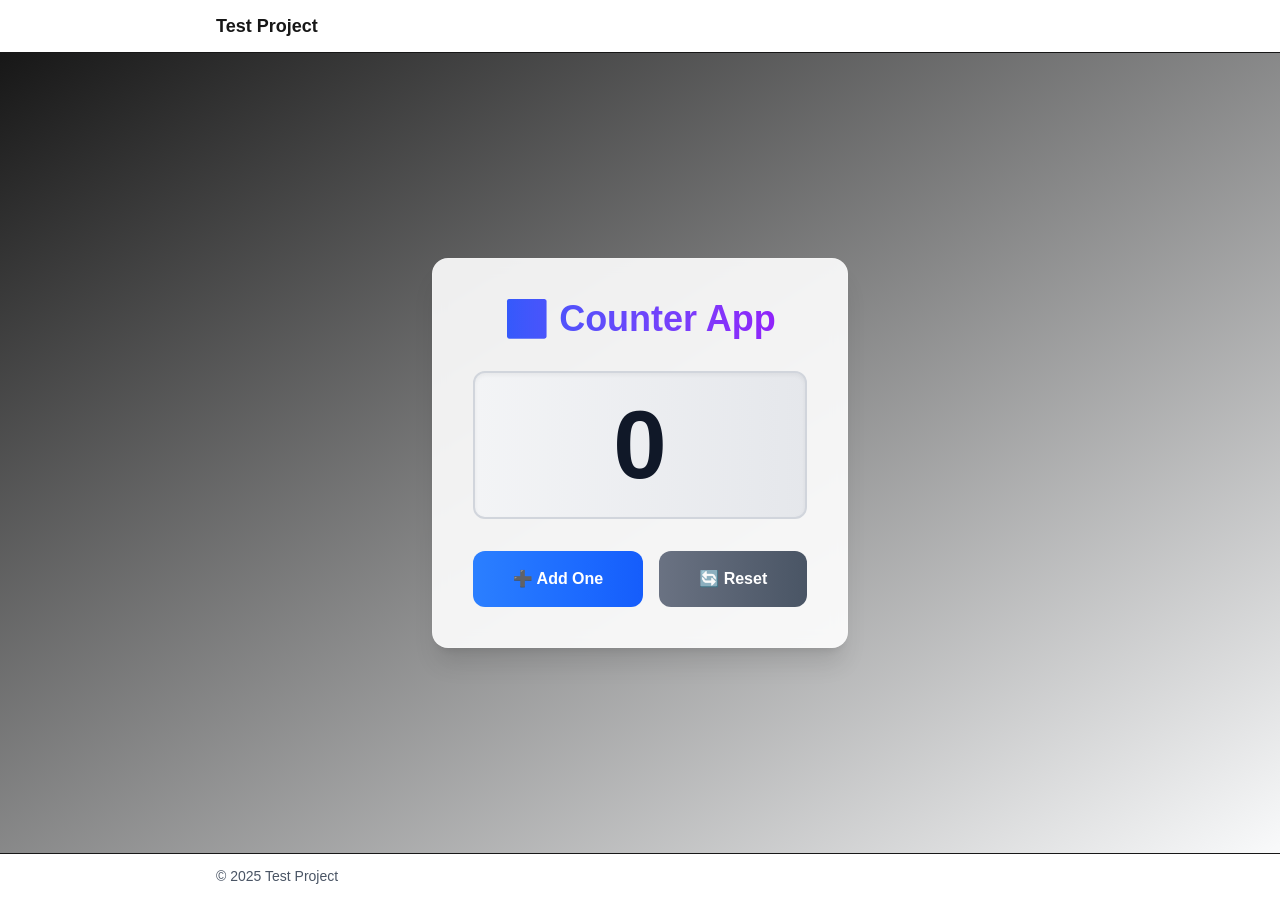
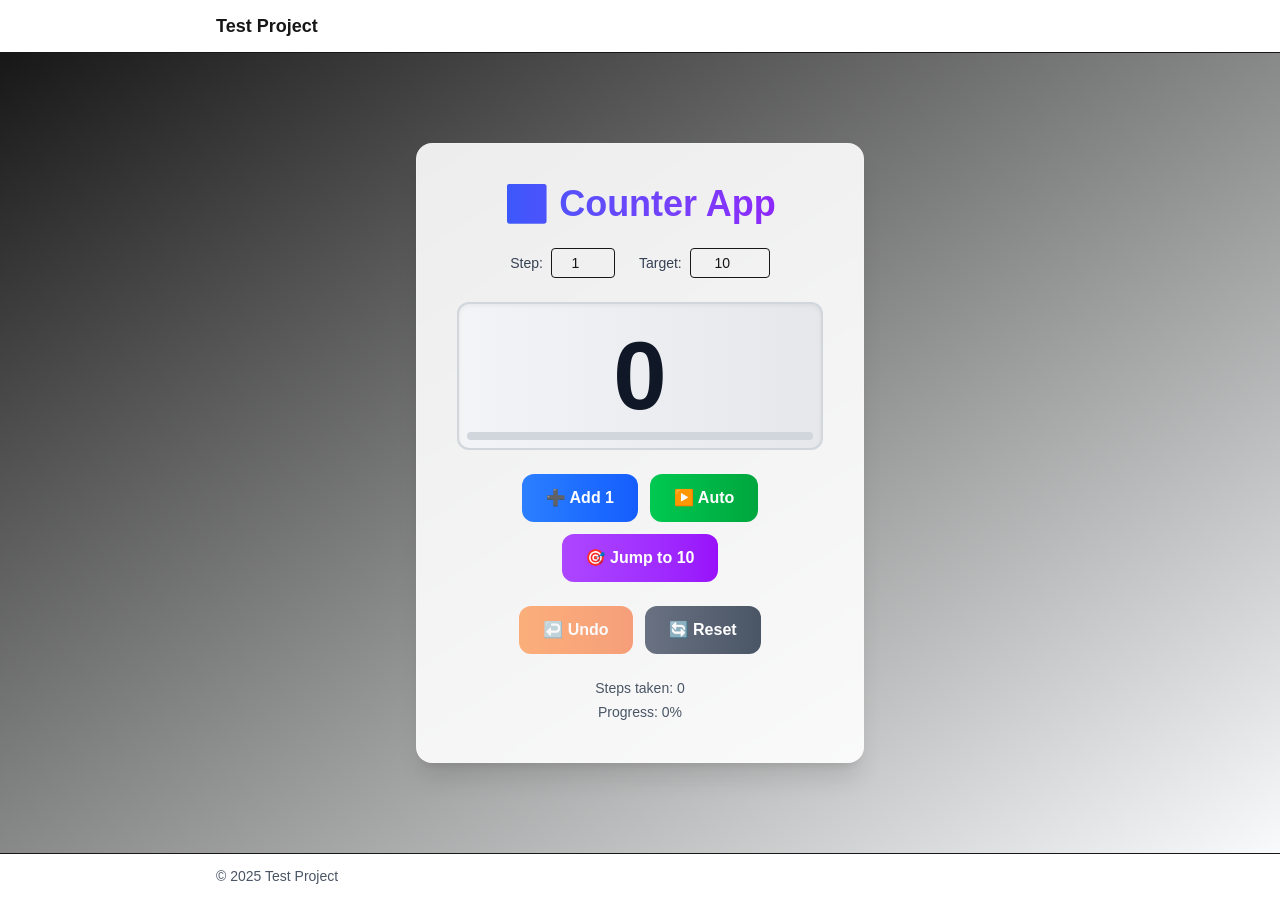
Before and after one commit to JittoJoseph/Test-Project, a Next.js app: page / in a window 1280 px wide. Built offline with nearby package versions, Linux system fonts and the light colour scheme.

Commit message:
feat: add auto-increment functionality and target settings to counter app

```diff
--- a/src/app/page.tsx
+++ b/src/app/page.tsx
@@ -1,10 +1,14 @@
 "use client";
 
-import { useState } from "react";
+import { useState, useEffect } from "react";
 
 export default function Home() {
   const [count, setCount] = useState(0);
   const [bgColorIndex, setBgColorIndex] = useState(0);
+  const [step, setStep] = useState(1);
+  const [target, setTarget] = useState(10);
+  const [history, setHistory] = useState<number[]>([0]);
+  const [autoIncrement, setAutoIncrement] = useState(false);
 
   const backgroundColors = [
     "bg-gray-50",
@@ -19,43 +23,164 @@ export default function Home() {
     "bg-teal-50",
   ];
 
+  // Auto increment effect
+  useEffect(() => {
+    let interval: NodeJS.Timeout;
+    if (autoIncrement && count < target) {
+      interval = setInterval(() => {
+        setCount((c) => {
+          const newCount = c + step;
+          setBgColorIndex(
+            (prevIndex) => (prevIndex + 1) % backgroundColors.length
+          );
+          setHistory((prev) => [...prev, newCount]);
+          return newCount;
+        });
+      }, 500);
+    }
+    return () => clearInterval(interval);
+  }, [autoIncrement, count, target, step, backgroundColors.length]);
+
   const incrementCounter = () => {
-    setCount((c) => c + 1);
+    const newCount = count + step;
+    setCount(newCount);
     setBgColorIndex((prevIndex) => (prevIndex + 1) % backgroundColors.length);
+    setHistory((prev) => [...prev, newCount]);
   };
 
   const resetCounter = () => {
     setCount(0);
     setBgColorIndex(0);
+    setHistory([0]);
+    setAutoIncrement(false);
   };
+
+  const undoLast = () => {
+    if (history.length > 1) {
+      const newHistory = history.slice(0, -1);
+      const previousCount = newHistory[newHistory.length - 1];
+      setCount(previousCount);
+      setHistory(newHistory);
+      setBgColorIndex((prevIndex) => Math.max(0, prevIndex - 1));
+    }
+  };
+
+  const jumpToTarget = () => {
+    setCount(target);
+    setHistory((prev) => [...prev, target]);
+    setBgColorIndex(target % backgroundColors.length);
+  };
+
+  const isAtTarget = count >= target;
+  const canUndo = history.length > 1;
 
   return (
     <div
       className={`min-h-screen ${backgroundColors[bgColorIndex]} flex items-center justify-center p-8 transition-colors duration-700 bg-gradient-to-br from-current to-transparent`}
     >
       <div className="text-center bg-white/90 backdrop-blur-sm rounded-2xl shadow-xl p-10 max-w-md mx-auto border border-white/20">
-        <h1 className="text-4xl font-bold bg-gradient-to-r from-blue-600 to-purple-600 bg-clip-text text-transparent mb-8">
+        <h1 className="text-4xl font-bold bg-gradient-to-r from-blue-600 to-purple-600 bg-clip-text text-transparent mb-6">
           🔢 Counter App
         </h1>
 
-        <div className="text-8xl font-black text-gray-900 mb-8 bg-gradient-to-r from-gray-100 to-gray-200 rounded-xl py-6 px-4 border-2 border-gray-300 shadow-inner">
-          {count}
+        {/* Target Achievement Banner */}
+        {isAtTarget && (
+          <div className="mb-4 p-3 bg-green-100 border border-green-300 rounded-lg">
+            <p className="text-green-800 font-semibold">🎉 Target Reached!</p>
+          </div>
+        )}
+
+        {/* Settings Controls */}
+        <div className="mb-6 space-y-3">
+          <div className="flex gap-2 items-center justify-center">
+            <label className="text-sm font-medium text-gray-700">Step:</label>
+            <input
+              type="number"
+              value={step}
+              onChange={(e) =>
+                setStep(Math.max(1, parseInt(e.target.value) || 1))
+              }
+              className="w-16 px-2 py-1 border rounded text-center text-sm"
+              min="1"
+            />
+            <label className="text-sm font-medium text-gray-700 ml-4">
+              Target:
+            </label>
+            <input
+              type="number"
+              value={target}
+              onChange={(e) =>
+                setTarget(Math.max(1, parseInt(e.target.value) || 10))
+              }
+              className="w-20 px-2 py-1 border rounded text-center text-sm"
+              min="1"
+            />
+          </div>
         </div>
 
-        <div className="flex gap-4 justify-center">
+        <div className="text-8xl font-black text-gray-900 mb-6 bg-gradient-to-r from-gray-100 to-gray-200 rounded-xl py-6 px-4 border-2 border-gray-300 shadow-inner relative">
+          {count}
+          {/* Progress indicator */}
+          <div className="absolute bottom-2 left-2 right-2 h-2 bg-gray-300 rounded-full overflow-hidden">
+            <div
+              className="h-full bg-blue-500 transition-all duration-300 rounded-full"
+              style={{ width: `${Math.min(100, (count / target) * 100)}%` }}
+            />
+          </div>
+        </div>
+
+        {/* Action Buttons */}
+        <div className="flex flex-wrap gap-3 justify-center mb-6">
           <button
             onClick={incrementCounter}
-            className="px-10 py-4 bg-gradient-to-r from-blue-500 to-blue-600 hover:from-blue-600 hover:to-blue-700 text-white font-bold rounded-xl transition-all duration-300 hover:scale-110 hover:shadow-lg transform active:scale-95"
+            disabled={autoIncrement}
+            className="px-6 py-3 bg-gradient-to-r from-blue-500 to-blue-600 hover:from-blue-600 hover:to-blue-700 text-white font-bold rounded-xl transition-all duration-300 hover:scale-105 hover:shadow-lg transform active:scale-95 disabled:opacity-50 disabled:cursor-not-allowed"
           >
-            ➕ Add One
+            ➕ Add {step}
+          </button>
+
+          <button
+            onClick={() => setAutoIncrement(!autoIncrement)}
+            disabled={isAtTarget}
+            className={`px-6 py-3 bg-gradient-to-r font-bold rounded-xl transition-all duration-300 hover:scale-105 hover:shadow-lg transform active:scale-95 text-white disabled:opacity-50 disabled:cursor-not-allowed ${
+              autoIncrement
+                ? "from-red-500 to-red-600 hover:from-red-600 hover:to-red-700"
+                : "from-green-500 to-green-600 hover:from-green-600 hover:to-green-700"
+            }`}
+          >
+            {autoIncrement ? "⏸️ Stop" : "▶️ Auto"}
+          </button>
+
+          <button
+            onClick={jumpToTarget}
+            className="px-6 py-3 bg-gradient-to-r from-purple-500 to-purple-600 hover:from-purple-600 hover:to-purple-700 text-white font-bold rounded-xl transition-all duration-300 hover:scale-105 hover:shadow-lg transform active:scale-95"
+          >
+            🎯 Jump to {target}
+          </button>
+        </div>
+
+        {/* Secondary Buttons */}
+        <div className="flex gap-3 justify-center">
+          <button
+            onClick={undoLast}
+            disabled={!canUndo}
+            className="px-6 py-3 bg-gradient-to-r from-orange-500 to-orange-600 hover:from-orange-600 hover:to-orange-700 text-white font-bold rounded-xl transition-all duration-300 hover:scale-105 hover:shadow-lg transform active:scale-95 disabled:opacity-50 disabled:cursor-not-allowed"
+          >
+            ↩️ Undo
           </button>
 
           <button
             onClick={resetCounter}
-            className="px-10 py-4 bg-gradient-to-r from-gray-500 to-gray-600 hover:from-gray-600 hover:to-gray-700 text-white font-bold rounded-xl transition-all duration-300 hover:scale-110 hover:shadow-lg transform active:scale-95"
+            className="px-6 py-3 bg-gradient-to-r from-gray-500 to-gray-600 hover:from-gray-600 hover:to-gray-700 text-white font-bold rounded-xl transition-all duration-300 hover:scale-105 hover:shadow-lg transform active:scale-95"
           >
             🔄 Reset
           </button>
+        </div>
+
+        {/* Stats */}
+        <div className="mt-6 text-sm text-gray-600 space-y-1">
+          <p>Steps taken: {history.length - 1}</p>
+          <p>Progress: {Math.min(100, Math.round((count / target) * 100))}%</p>
         </div>
       </div>
     </div>
```
